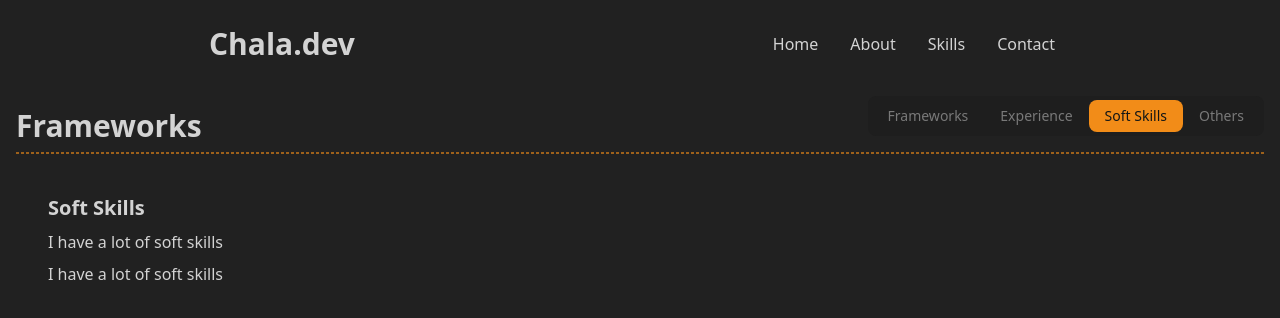
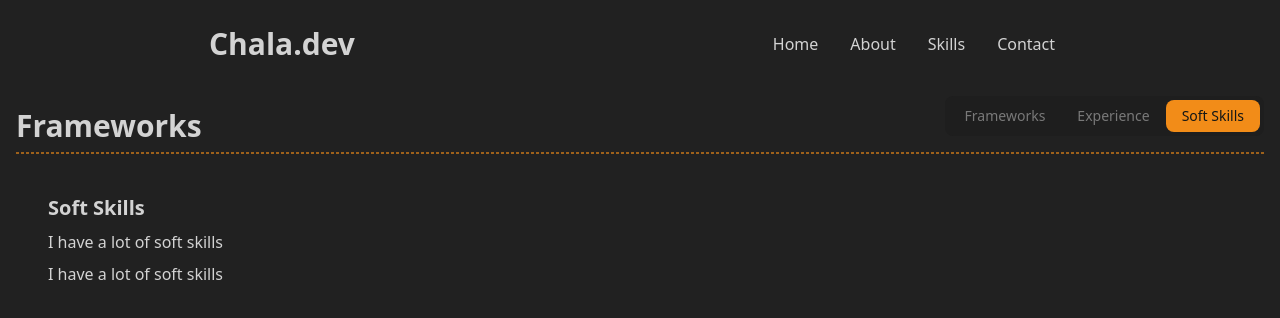
Before and after one commit to ichala/chala-portfolio, a React (Create React App) app: page /skills/soft in a window 1280 px wide. Shown: the top 318 px of the page. Built offline with nearby package versions, Linux system fonts and the light colour scheme.

Commit message:
Remove other skills

```diff
--- a/src/pages/Skills/Skills.jsx
+++ b/src/pages/Skills/Skills.jsx
@@ -37,9 +37,6 @@ const Skills = () => {
           >
             Soft Skills
           </NavLink>
-          <a href="#e" className="tab">
-            Others
-          </a>
         </div>
       </div>
       <motion.hr
```
